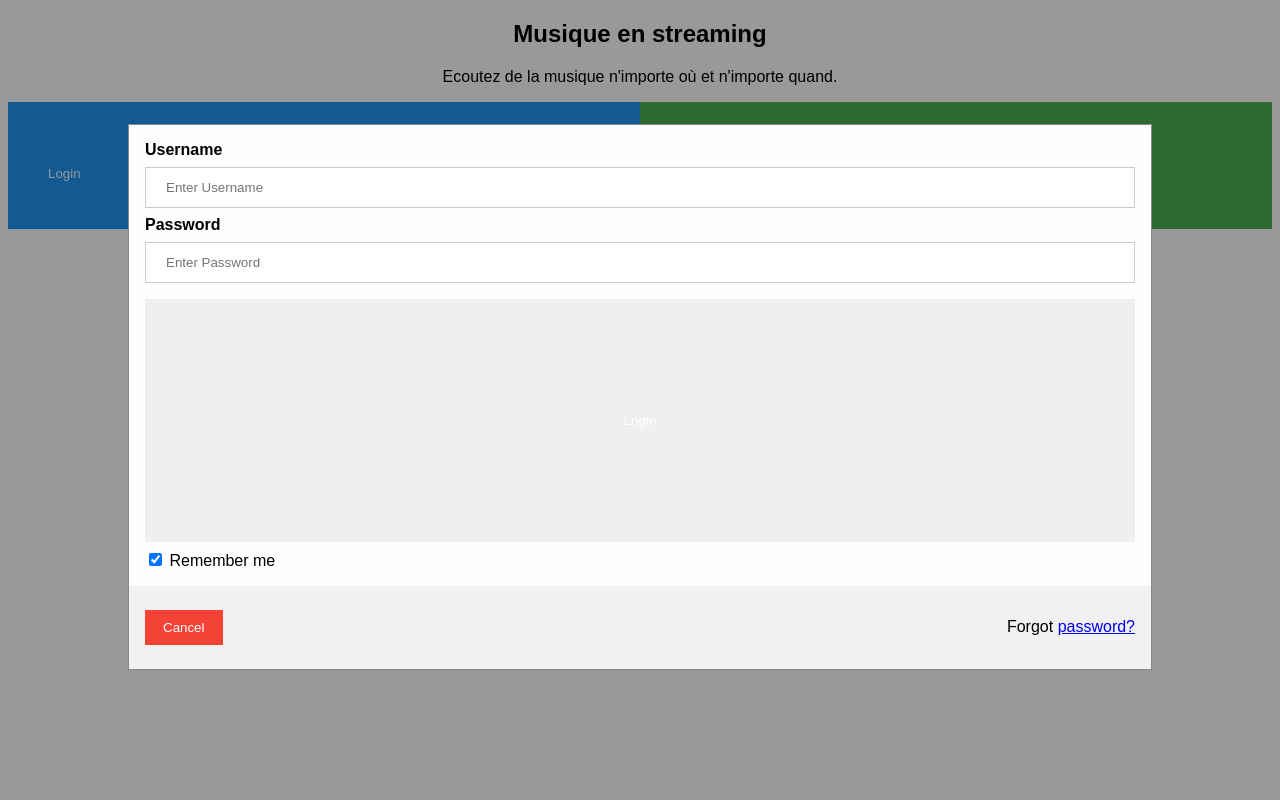
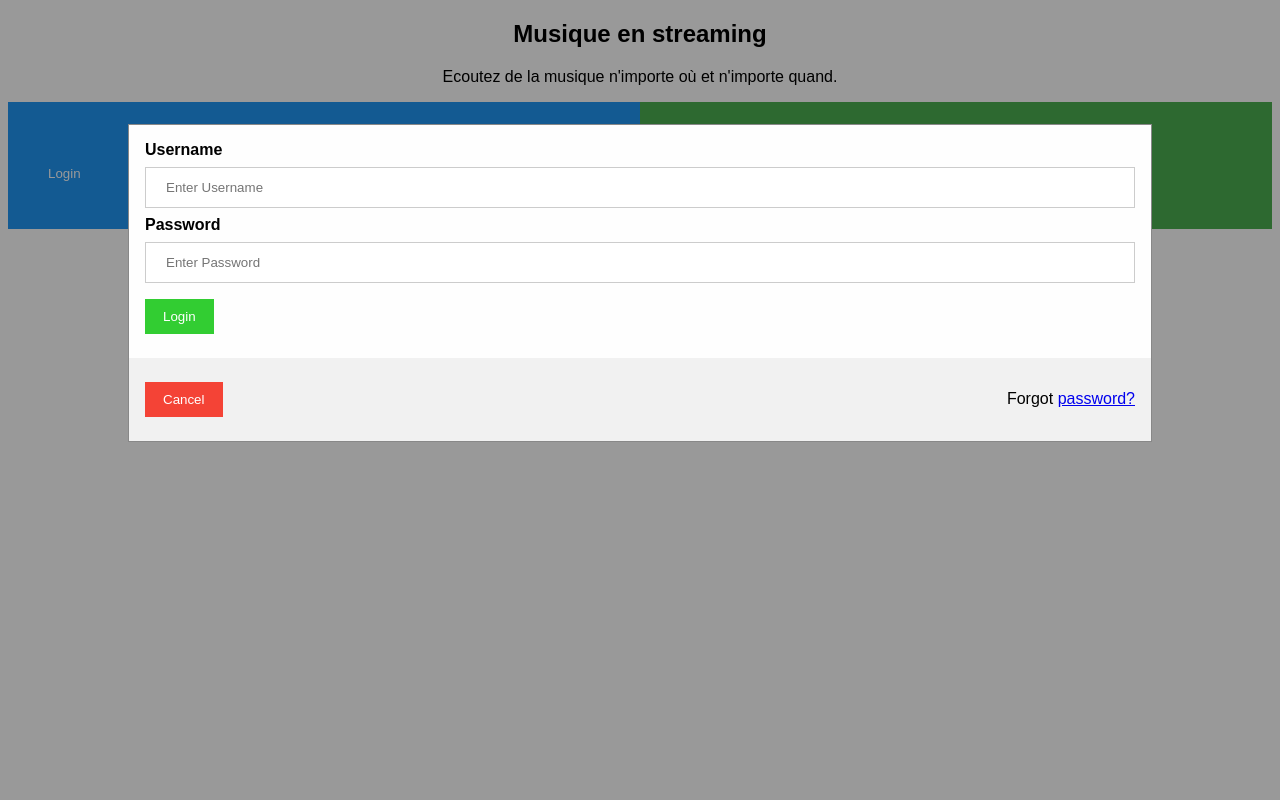
Before and after one commit to Benjdeul/integrationtp, a PHP site: page /tpintegration/ in a window 1280 px wide, after a click on "Login". Run offline with PHP 8.4, Linux system fonts and the light colour scheme.

Commit message:
Login page en one page login/sign up

```diff
--- a/index.php
+++ b/index.php
@@ -87,6 +87,11 @@ if(isset($_POST['login']) && isset($_POST['pwd'])){
             background-color: #f44336;
         }
 
+        .signupbtn{
+            width: auto;
+            padding: 10px 18px;
+            background-color: limegreen;
+        }
         .container {
             padding: 16px;
         }
@@ -186,10 +191,8 @@ if(isset($_POST['login']) && isset($_POST['pwd'])){
             <label for="psw"><b>Password</b></label>
             <input type="password" placeholder="Enter Password" name="psw" required>
 
-            <button type="submit">Login</button>
-            <label>
-                <input type="checkbox" checked="checked" name="remember"> Remember me
-            </label>
+            <button type="submit" class="signupbtn">Login</button>
+
         </div>
 
         <div class="container" style="background-color:#f1f1f1">
@@ -221,11 +224,6 @@ if(isset($_POST['login']) && isset($_POST['pwd'])){
             <label for="psw-repeat"><b>Repeat Password</b></label>
             <input type="password" placeholder="Repeat Password" name="psw-repeat" required>
 
-            <label>
-                <input type="checkbox" checked="checked" name="remember" style="margin-bottom:15px"> Remember me
-            </label>
-
-            <p>By creating an account you agree to our <a href="#" style="color:dodgerblue">Terms & Privacy</a>.</p>
 
             <div class="clearfix">
                 <button type="button" onclick="document.getElementById('id02').style.display='none'" class="cancelbtn">Cancel</button>
```
